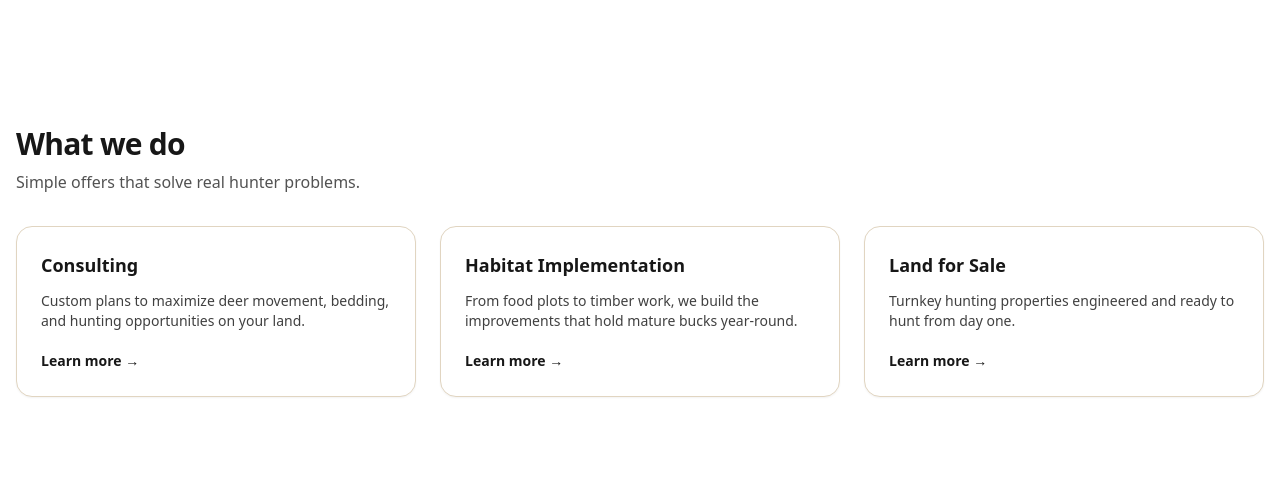
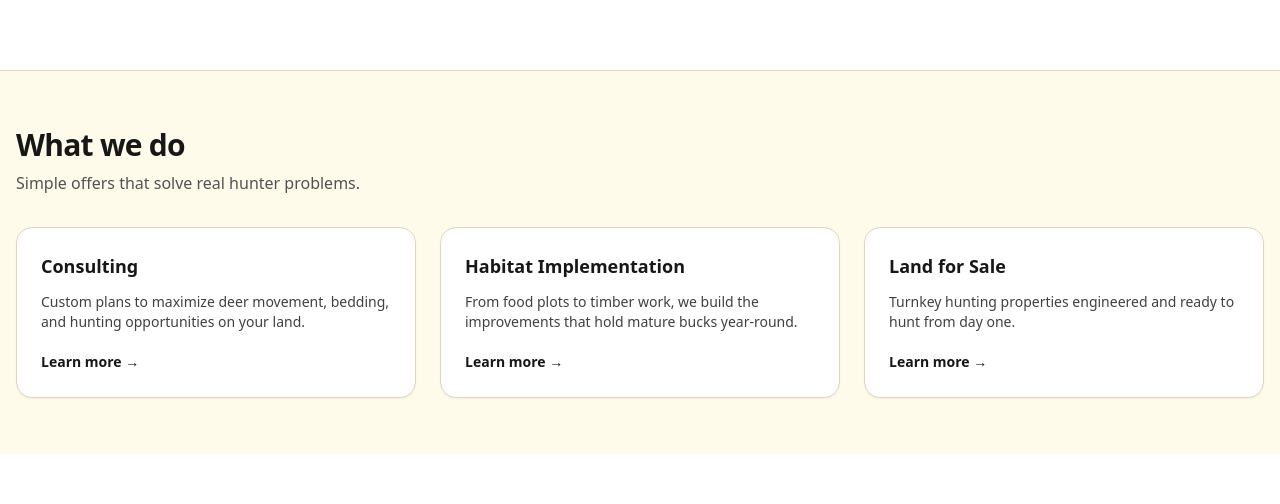
Before and after one commit to dlbarrett73/wls-site, a Next.js app: page / in a window 1280 px wide. Shown: the part 645-1149 px from the top of the page. Built offline with nearby package versions, Linux system fonts and the light colour scheme.

Commit message:
Update page.tsx

```diff
--- a/app/page.tsx
+++ b/app/page.tsx
@@ -56,13 +56,14 @@ export default function Page() {
       </section>
 
       {/* What we do */}
-<section className="container py-14">
+<section className="border-t border-wood-200 bg-amber-50">
+  <div className="container py-14">
     <h2 className="text-2xl md:text-3xl font-bold tracking-tight">What we do</h2>
     <p className="mt-2 text-neutral-600">Simple offers that solve real hunter problems.</p>
 
     <div className="mt-8 grid md:grid-cols-3 gap-6">
       {/* Consulting */}
-    <div className="card p-6 hover:shadow-md transition">
+      <div className="card p-6 bg-white hover:shadow-md transition">
         <h3 className="text-lg font-semibold">Consulting</h3>
         <p className="mt-3 text-sm text-neutral-700">
           Custom plans to maximize deer movement, bedding, and hunting opportunities on your land.
@@ -73,7 +74,7 @@ export default function Page() {
       </div>
 
       {/* Habitat Implementation */}
-    <div className="card p-6 hover:shadow-md transition">
+      <div className="card p-6 bg-white hover:shadow-md transition">
         <h3 className="text-lg font-semibold">Habitat Implementation</h3>
         <p className="mt-3 text-sm text-neutral-700">
           From food plots to timber work, we build the improvements that hold mature bucks year-round.
@@ -84,7 +85,7 @@ export default function Page() {
       </div>
 
       {/* Land for Sale */}
-    <div className="card p-6 hover:shadow-md transition">
+      <div className="card p-6 bg-white hover:shadow-md transition">
         <h3 className="text-lg font-semibold">Land for Sale</h3>
         <p className="mt-3 text-sm text-neutral-700">
           Turnkey hunting properties engineered and ready to hunt from day one.
@@ -94,9 +95,8 @@ export default function Page() {
         </Link>
       </div>
     </div>
+  </div>
 </section>
-
-
       {/* YouTube + Why WLS */}
       <section className="container py-14 grid lg:grid-cols-2 gap-8 items-start">
         <div>
```
Lines whose indentation alone changed are shown as unchanged.
